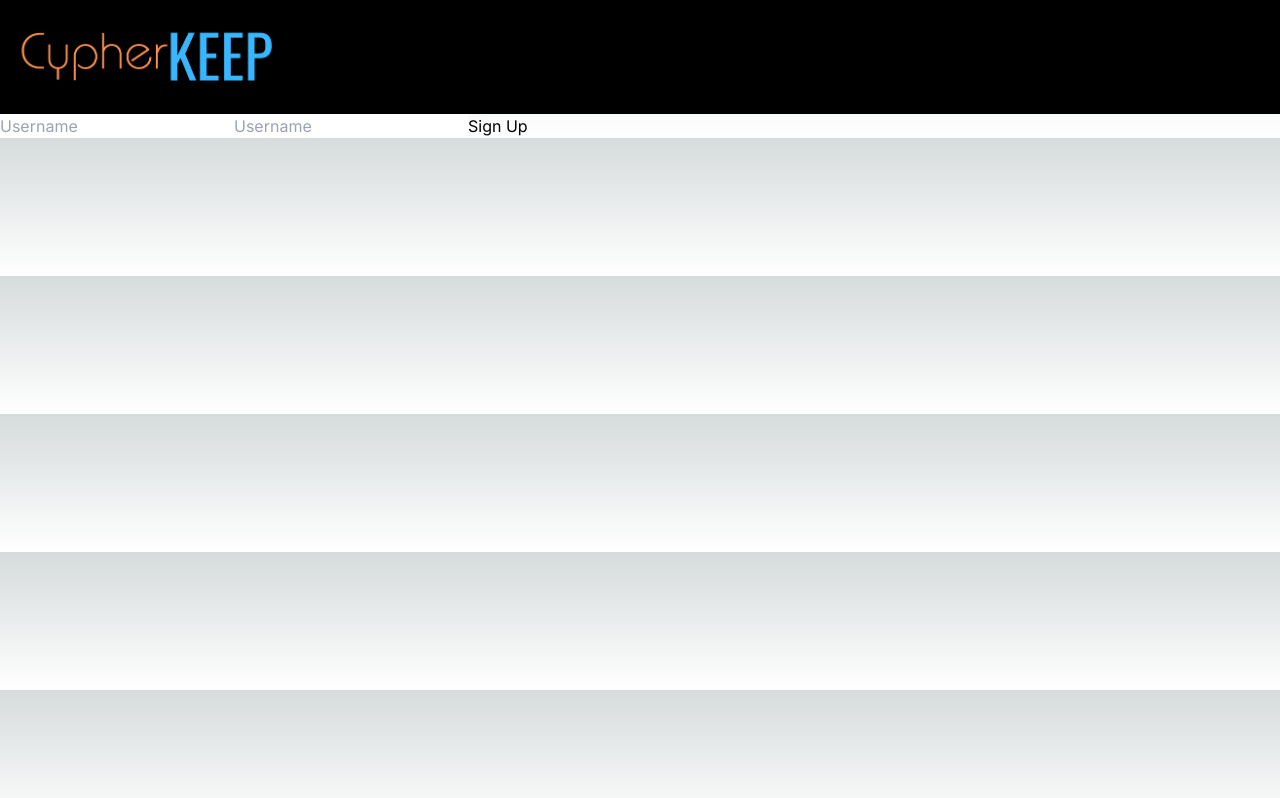
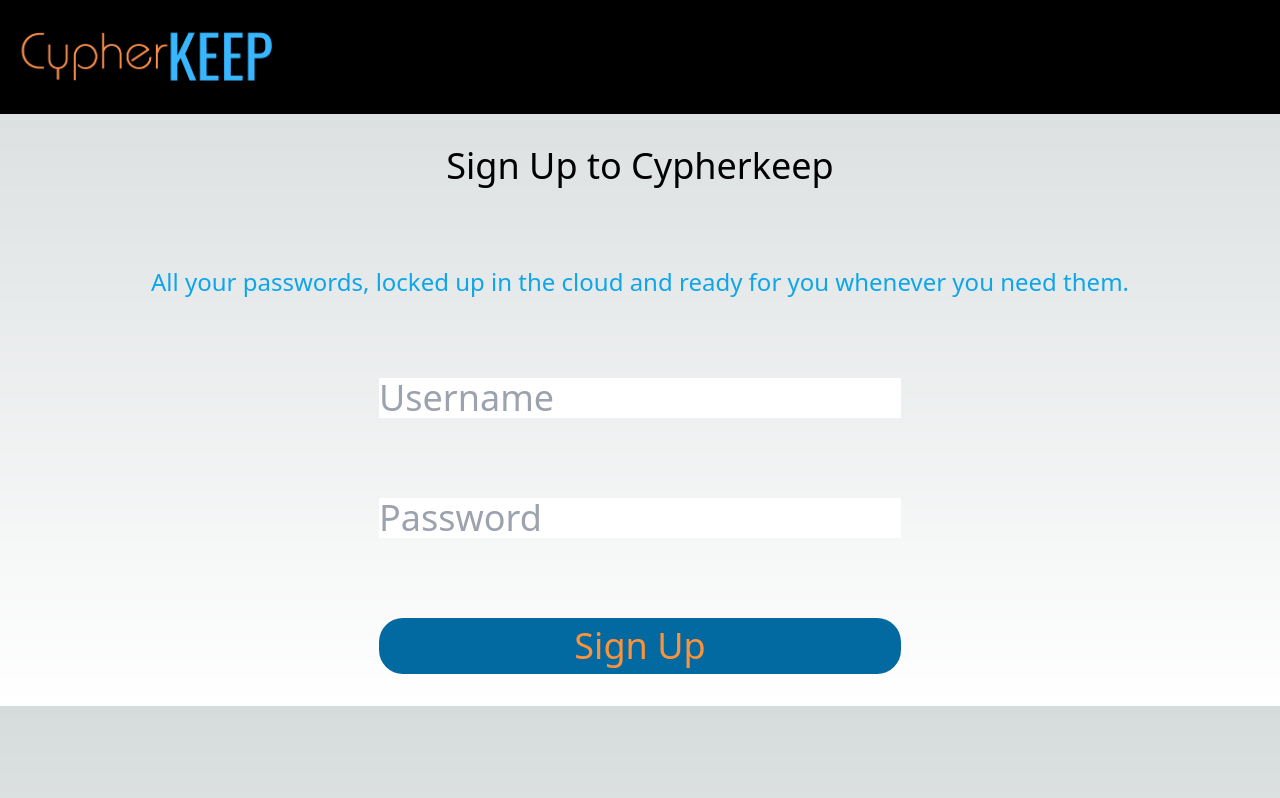
Before and after one commit to joshua95-web/cypherkeep, a Next.js app: page /signup in a window 1280 px wide. Built offline with nearby package versions, Linux system fonts and the light colour scheme.

Commit message:
added basic styling to signup page

```diff
--- a/app/signup/page.tsx
+++ b/app/signup/page.tsx
@@ -27,8 +27,10 @@
     }
 
     return (
-        <div>
-            <form onSubmit={handleSubmit}>
+        <div className="font font-sans text-4xl flex flex-col min-w-screen items-center justify-center p-4 m-4 gap-20">
+          <div>Sign Up to Cypherkeep</div>
+          <div className="text-sky-500 text-2xl">All your passwords, locked up in the cloud and ready for you whenever you need them.</div>
+            <form onSubmit={handleSubmit} className="flex flex-col gap-20 text-orange-800">
                 <input
                     type="text"
                     name="username"
@@ -37,11 +39,11 @@
                     />
                 <input
                     type="text"
-                    name="username"
+                    name="password"
                     onChange={handleChange}
-                    placeholder="Username"
+                    placeholder="Password"
                     />
-                    <button type="submit">Sign Up</button>
+                    <button type="submit" className="bg-sky-700 px-14 py-2 text-orange-400 rounded-3xl">Sign Up</button>
             </form>
         </div>
     )
```
